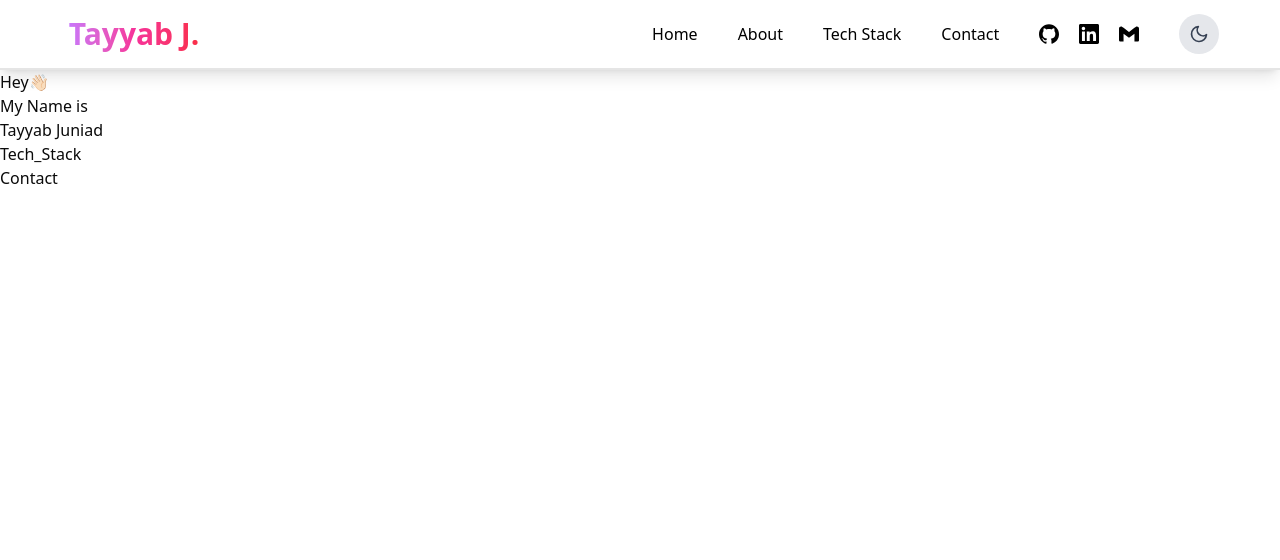
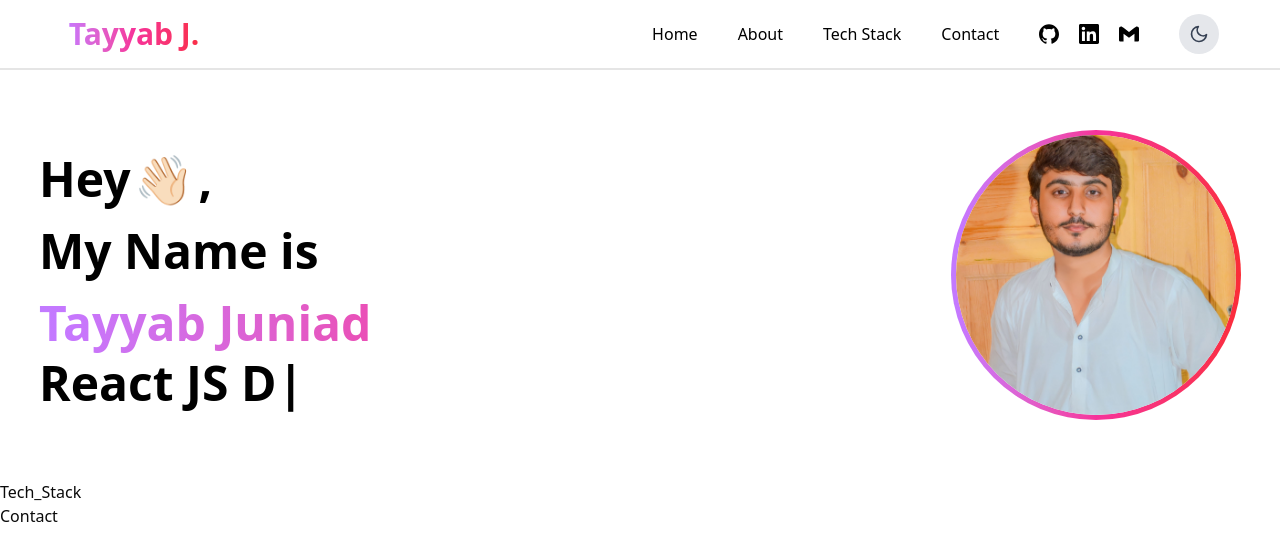
Before and after one commit to TayyabJunaidOfficial/My-Portfolio-NextJS, a Next.js app: page / in a window 1280 px wide. Shown: the top 560 px of the page. Built offline with nearby package versions, Linux system fonts and the light colour scheme.

Commit message:
Completed Main Page

```diff
--- a/app/About/page.jsx
+++ b/app/About/page.jsx
@@ -1,18 +1,34 @@
-import React from 'react'
+"use client";
+import React from "react";
+import Typewriter from "typewriter-effect";
+import Profile_Pic from "../Components/Profile_Pic/Profile_Pic";
 
 const About = () => {
   return (
-    <main>
-      <div className='intro'>
-        <span>Hey</span><span className="wave" role="img" aria-labelledby="wave">
-            👋🏻
+    <main className="flex justify-center items-center gap-4 py-15 px-6 bg-white text-black dark:bg-black dark:text-white">
+      <div className="w-full max-w-4xl font-bold text-5xl">
+        <div className="flex gap-1 py-3">
+        <span>Hey</span>
+        <span className="wave" role="img" aria-labelledby="wave">
+          👋🏻
+          </span>
+          ,
+        </div>
+        <p className="py-3 ">My Name is</p>
+        <p className="py-3 cursor-pointer font-bold bg-gradient-to-r from-purple-400 via-pink-500 to-red-500 bg-clip-text text-transparent">Tayyab Juniad</p>
+        <span className="pt-2">
+        <Typewriter
+          options={{
+            strings: ["React JS Developer", "Web Designer", "Website Creator"],
+            autoStart: true,
+            loop: true,
+          }}
+        />
         </span>
-        <p>My Name is</p>
-        <p>Tayyab Juniad</p>
       </div>
-      <div className='img'></div>
+      <Profile_Pic/>
     </main>
-  )
-}
+  );
+};
 
-export default About
+export default About;
--- a/app/Components/Navbar/Navbar.jsx
+++ b/app/Components/Navbar/Navbar.jsx
@@ -38,7 +38,7 @@ const Navbar = () => {
   const [open, setOpen] = useState(false)
   return (
     <>
-    <nav className="md:flex flex-row md:justify-evenly m-auto items-center border-b-2 shadow-lg xl:gap-96 py-2 bg-white text-black dark:bg-black dark:text-white">
+    <nav className="md:flex flex-row md:justify-evenly m-auto items-center border-b-2 xl:gap-96 py-2 bg-white text-black dark:bg-black dark:text-white">
       <h1 href="/" className={`${hoverGlow} text-3xl text-center p-2 cursor-pointer font-bold bg-gradient-to-r from-purple-400 via-pink-500 to-red-500 bg-clip-text text-transparent`}>
         Tayyab J.
       </h1>
--- /dev/null
+++ b/app/Components/Profile_Pic/Profile_Pic.jsx
@@ -0,0 +1,21 @@
+import React from 'react'
+import Image from "next/image";
+import profilePic from "@/src/assets/DP.jpg";
+
+
+const Profile_Pic = () => {
+  return (
+    <div><div className="p-[5px] rounded-full bg-gradient-to-r from-purple-400 via-pink-500 to-red-500">
+    <div className="w-70 h-70 relative rounded-full overflow-hidden bg-white">
+      <Image
+        src={profilePic}
+        alt="Profile picture"
+        fill
+        className="object-cover"
+      />
+    </div>
+  </div></div>
+  )
+}
+
+export default Profile_Pic
--- a/components/ui/switch.jsx
+++ /dev/null
@@ -1,29 +0,0 @@
-"use client"
-
-import * as React from "react"
-import * as SwitchPrimitive from "@radix-ui/react-switch"
-
-import { cn } from "@/lib/utils"
-
-function Switch({
-  className,
-  ...props
-}) {
-  return (
-    <SwitchPrimitive.Root
-      data-slot="switch"
-      className={cn(
-        "peer data-[state=checked]:bg-primary data-[state=unchecked]:bg-input focus-visible:border-ring focus-visible:ring-ring/50 dark:data-[state=unchecked]:bg-input/80 inline-flex h-[1.15rem] w-8 shrink-0 items-center rounded-full border border-transparent shadow-xs transition-all outline-none focus-visible:ring-[3px] disabled:cursor-not-allowed disabled:opacity-50",
-        className
-      )}
-      {...props}>
-      <SwitchPrimitive.Thumb
-        data-slot="switch-thumb"
-        className={cn(
-          "bg-background dark:data-[state=unchecked]:bg-foreground dark:data-[state=checked]:bg-primary-foreground pointer-events-none block size-4 rounded-full ring-0 transition-transform data-[state=checked]:translate-x-[calc(100%-2px)] data-[state=unchecked]:translate-x-0"
-        )} />
-    </SwitchPrimitive.Root>
-  );
-}
-
-export { Switch }
--- a/jsconfig.json
+++ b/jsconfig.json
@@ -1,7 +1,7 @@
 {
   "compilerOptions": {
     "paths": {
-      "@/*": ["./*"]
+      "@/*": ["*"]
     }
   }
 }
```
Also changed, not shown: src/assets/DP.jpg (added).
